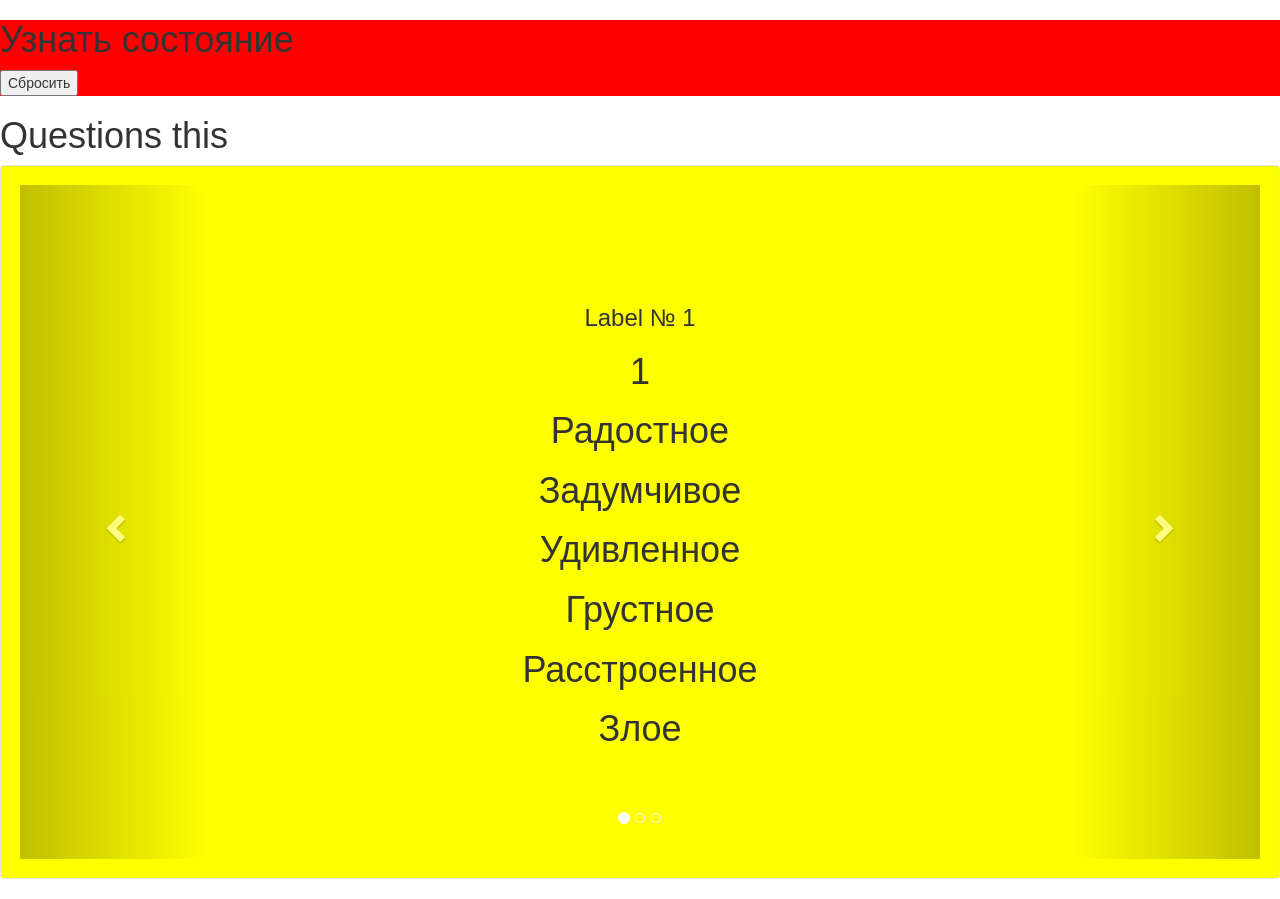
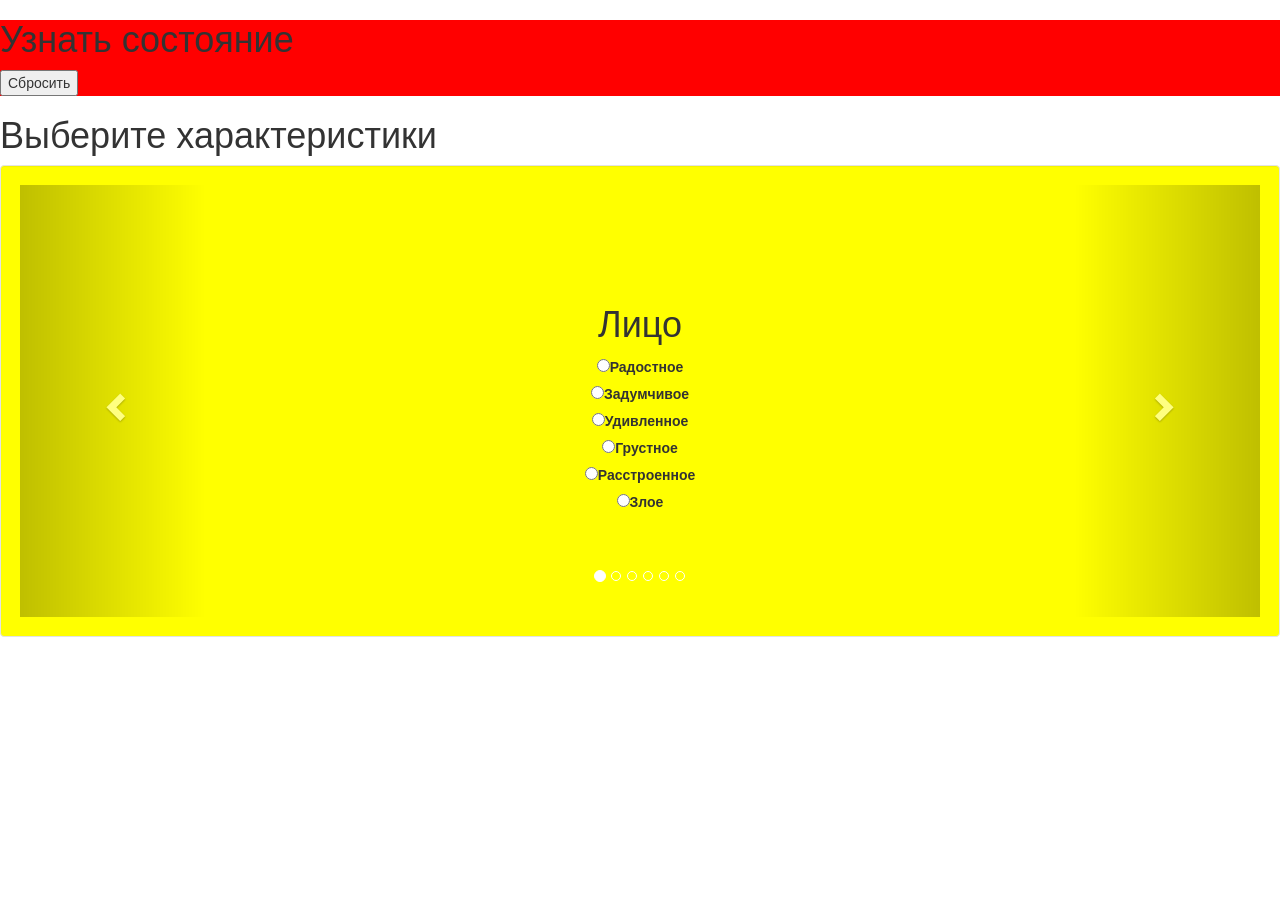
Before and after one commit to Anastasiya24/Psychology, a React (Create React App) app in the folder state_of_people/: page / in a window 1280 px wide. Both pictures are taken after a click on the button "Начать". After the commit the page ends 800 px from the top, so only its background shows below. Built offline with nearby package versions, Linux system fonts and the light colour scheme.

Commit message:
30.09 Added the questions for the body's parts.

```diff
--- a/state_of_people/src/App.js
+++ b/state_of_people/src/App.js
@@ -39,7 +39,7 @@ class App extends Component {
           }
           {this.state.areaWithField &&
             <Field
-              title="Questions this"
+              title="Выберите характеристики"
               questions="true"
             />
           }
--- a/state_of_people/src/components/CarouselQuestions.js
+++ b/state_of_people/src/components/CarouselQuestions.js
@@ -4,9 +4,12 @@ import ResultPopup from './ResultPopup';
 import Questions from './Questions';
 
 const arr = [
-    { id: 1, title: 1 },
-    { id: 2, title: 2 },
-    { id: 3, title: 3 },
+    { id: 1, title: 'Лицо' },
+    { id: 2, title: 'Глаза' },
+    { id: 3, title: 'Ладони' },
+    { id: 4, title: 'Руки' },
+    { id: 5, title: 'Плечи' },
+    { id: 6, title: 'Ноги' }
 ];
 
 class ControlledCarousel extends Component {
@@ -55,9 +58,8 @@ class ControlledCarousel extends Component {
                     {arr.map(el =>
                         <Carousel.Item key={el.id}>
                             <center style={{ padding: '100px' }}>
-                                <h3>Label № {el.title}</h3>
-                                <Questions number={el.id} />
-                                {el.id === 3 &&
+                                <Questions number={el.title} />
+                                {el.id === 6 &&
                                     <button onClick={this.onClickResult}>Результат</button>
                                 }
                             </center>
--- a/state_of_people/src/components/Questions.js
+++ b/state_of_people/src/components/Questions.js
@@ -1,13 +1,34 @@
 import React, { Component } from 'react';
 import faceQuestions from '../questions/face';
+import eyesQuestions from '../questions/eyes';
+import palmsQuestions from '../questions/palms';
+import handsQuestions from '../questions/hands';
+import shouldersQuestions from '../questions/shoulders'
+import legsQuestions from '../questions/legs'
 
 class Questions extends Component {
+    constructor(props){
+        super(props);
+        switch(this.props.number){
+            case 'Лицо': this.collectionWithQuestion = faceQuestions; break;
+            case 'Глаза': this.collectionWithQuestion = eyesQuestions; break;
+            case 'Ладони': this.collectionWithQuestion = palmsQuestions; break;
+            case 'Руки': this.collectionWithQuestion = handsQuestions; break;
+            case 'Плечи': this.collectionWithQuestion = shouldersQuestions; break;
+            case 'Ноги': this.collectionWithQuestion = legsQuestions; break;
+            default: break;
+        }
+    }
+
     render() {
         return (
             <div>
                 <h1>{this.props.number}</h1>
-                {faceQuestions.map(el =>
-                    <h1 key={el.id}>{el.text}</h1>
+                { this.collectionWithQuestion && this.collectionWithQuestion.map(el =>
+                    <div key={el.id}>
+                        <input type="radio" name="dzen" value={el.id} id={el.id} />
+                        <label for={el.id}>{el.text}</label>
+                    </div>
                 )}
             </div>
         )
--- /dev/null
+++ b/state_of_people/src/questions/eyes.js
@@ -0,0 +1,10 @@
+const eyesQuestions = [
+    { id: 1, text: 'Вверх-влево' },
+    { id: 2, text: 'Вверх-вправо' },
+    { id: 3, text: 'Влево' },
+    { id: 4, text: 'Вправо' },
+    { id: 5, text: 'Вниз-влево' },
+    { id: 6, text: 'Вниз-вправо' },
+];
+
+export default eyesQuestions;
--- /dev/null
+++ b/state_of_people/src/questions/hands.js
@@ -0,0 +1,14 @@
+const handsQuestions = [
+    { id: 1, text: 'Расправлены по швам' },
+    { id: 2, text: 'Скрещены у груди' },
+    { id: 3, text: 'Соединены за спиной' },
+    { id: 4, text: 'На поясе' },
+    { id: 5, text: 'Самообъятие' },
+    { id: 6, text: 'В карманах' },
+    { id: 7, text: 'За головой' },
+    { id: 8, text: 'Прикасаются к лицу' },
+    { id: 9, text: 'Подпирают голову' },
+    { id: 10, text: 'Почесывание головы' }
+];
+
+export default handsQuestions;
--- /dev/null
+++ b/state_of_people/src/questions/legs.js
@@ -0,0 +1,8 @@
+const handsQuestions = [
+    { id: 1, text: 'Ровные' },
+    { id: 2, text: 'Расставлены' },
+    { id: 3, text: 'Нога на ноге' },
+    { id: 4, text: 'Скрещены параллельно' }
+];
+
+export default handsQuestions;
--- /dev/null
+++ b/state_of_people/src/questions/palms.js
@@ -0,0 +1,7 @@
+const palmsQuestions = [
+    { id: 1, text: 'Раскрыты' },
+    { id: 2, text: 'Скрыты' },
+    { id: 3, text: 'Сжаты' }
+];
+
+export default palmsQuestions;
--- /dev/null
+++ b/state_of_people/src/questions/shoulders.js
@@ -0,0 +1,7 @@
+const shouldersQuestions = [
+    { id: 1, text: 'Раскрыты/Расправлены' },
+    { id: 2, text: 'Стянуты' },
+    { id: 3, text: 'Приподняты' }
+];
+
+export default shouldersQuestions;
```
